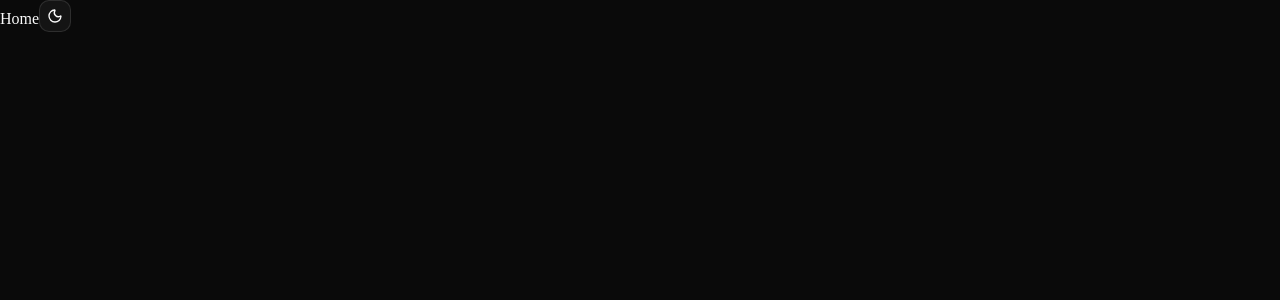
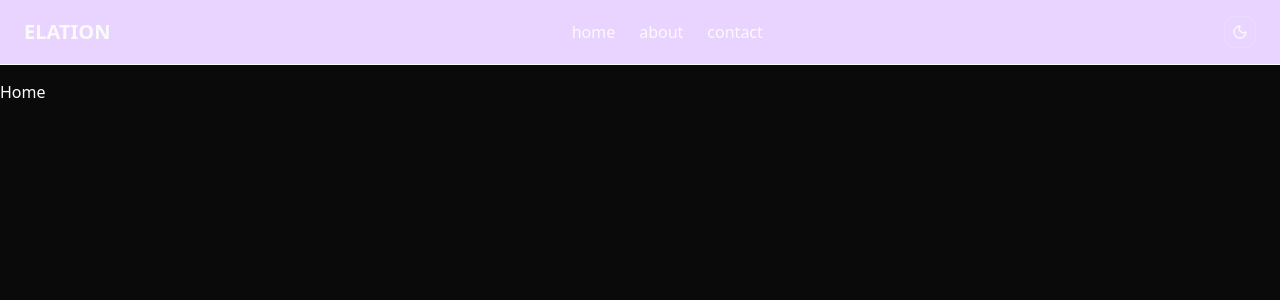
Before and after one commit to Sarunyamk/template-next, a Next.js app: page / in a window 1280 px wide. Shown: the top 300 px of the page. Built offline with nearby package versions, Linux system fonts and the light colour scheme.

Commit message:
feat(header): add header

```diff
--- /dev/null
+++ b/src/app/constants/navigation.constant.ts
@@ -0,0 +1,7 @@
+import { ROUTES } from './route.constant';
+
+export const NAV_ITEMS = [
+  { key: 'home', path: ROUTES.HOME },
+  { key: 'about', path: ROUTES.ABOUT },
+  { key: 'contact', path: ROUTES.CONTACT },
+] as const;
--- /dev/null
+++ b/src/app/constants/route.constant.ts
@@ -0,0 +1,5 @@
+export const ROUTES = {
+  HOME: '/',
+  ABOUT: '/about',
+  CONTACT: '/contact',
+} as const;
--- a/src/app/globals.css
+++ b/src/app/globals.css
@@ -123,14 +123,8 @@
   --sidebar-ring: oklch(0.556 0 0);
 }
 
-@layer base {
-  * {
-    @apply border-border outline-ring/50;
-  }
-  body {
-    @apply bg-background text-foreground;
-  }
-  html {
-    @apply font-sans;
-  }
+
+body {
+  background: var(--background);
+  color: var(--foreground);
 }
--- a/src/app/layout.tsx
+++ b/src/app/layout.tsx
@@ -1,3 +1,4 @@
+import Header from '@/components/layout/header';
 import { ThemeProvider } from '@/components/theme/theme-provider';
 import type { Metadata } from 'next';
 import { Geist, Geist_Mono } from 'next/font/google';
@@ -29,8 +30,13 @@ export default function RootLayout({
       suppressHydrationWarning
       className={`${geistSans.variable} ${geistMono.variable} h-full antialiased`}
     >
-      <body className="min-h-full flex flex-col">
-        <ThemeProvider>{children}</ThemeProvider>
+      <body>
+        <ThemeProvider>
+          <Header />
+          <main className='min-h-screen pt-20'>
+            {children}
+          </main>
+        </ThemeProvider>
       </body>
     </html>
   );
--- a/src/app/not-found.tsx
+++ b/src/app/not-found.tsx
@@ -1,5 +1,6 @@
 import { ColumnFade } from '@/components/framer-motion/fade';
 import Link from 'next/link';
+import { ROUTES } from './constants/route.constant';
 
 export default function NotFoundPage() {
   return (
@@ -22,7 +23,7 @@ export default function NotFoundPage() {
 
         <ColumnFade delay={0.3}>
           <Link
-            href={'/'}
+            href={ROUTES.HOME}
             className="inline-block rounded-lg px-6 py-3 transition hover:underline"
           >
             Back to Home
--- a/src/app/page.tsx
+++ b/src/app/page.tsx
@@ -1,10 +1,3 @@
-import { ThemeToggle } from '@/components/theme/theme-toggle';
-
 export default function Home() {
-  return (
-    <div>
-      Home
-      <ThemeToggle />
-    </div>
-  );
+  return <div>Home</div>;
 }
--- /dev/null
+++ b/src/components/layout/header-client.tsx
@@ -0,0 +1,39 @@
+'use client';
+
+import { NAV_ITEMS } from '@/app/constants/navigation.constant';
+import { ROUTES } from '@/app/constants/route.constant';
+import { useScroll } from '@/hooks/useScroll';
+import { headerVariants } from '@/lib/framer-motion/header';
+import { motion } from 'framer-motion';
+import Link from 'next/link';
+import { ThemeToggle } from '../theme/theme-toggle';
+
+export default function HeaderClient() {
+  const scrolled = useScroll(20);
+  return (
+    <motion.header
+      variants={headerVariants}
+      animate={scrolled ? 'scrolled' : 'top'}
+      transition={{ duration: 0.25 }}
+      className="fixed top-0 z-50 w-full border-b "
+    >
+      <div className="mx-auto flex h-16 max-w-7xl items-center justify-between px-6 bg-purple-200">
+        <Link href={ROUTES.HOME} className="text-xl font-bold">
+          ELATION
+        </Link>
+
+        <nav className="hidden md:flex gap-6 items-center">
+          {NAV_ITEMS.map((item) => (
+            <Link key={item.key} href={item.path}>
+              {item.key}
+            </Link>
+          ))}
+        </nav>
+
+        <div className="flex items-center gap-3">
+          <ThemeToggle />
+        </div>
+      </div>
+    </motion.header>
+  );
+}
--- /dev/null
+++ b/src/components/layout/header.tsx
@@ -0,0 +1,5 @@
+import HeaderClient from './header-client';
+
+export default function Header() {
+  return <HeaderClient />;
+}
```
